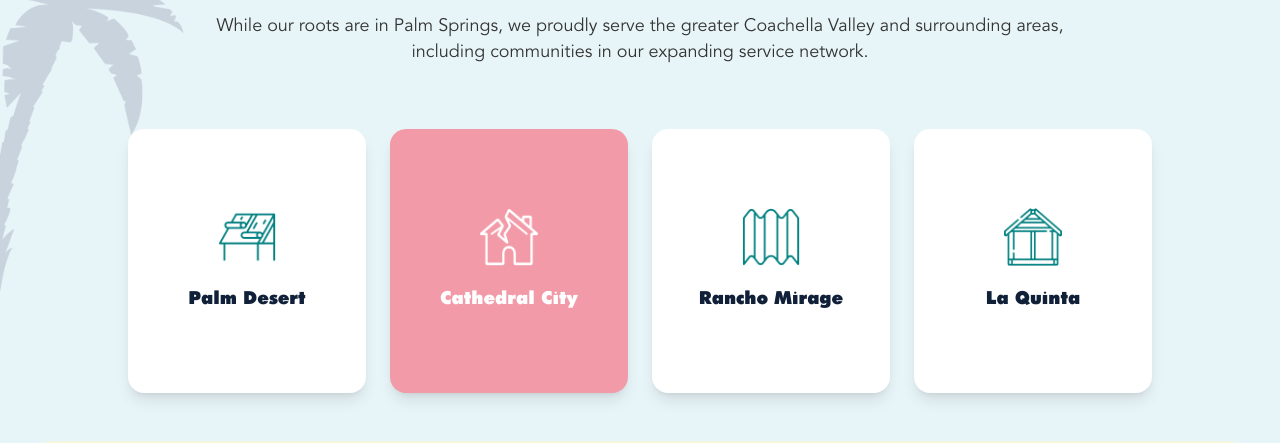
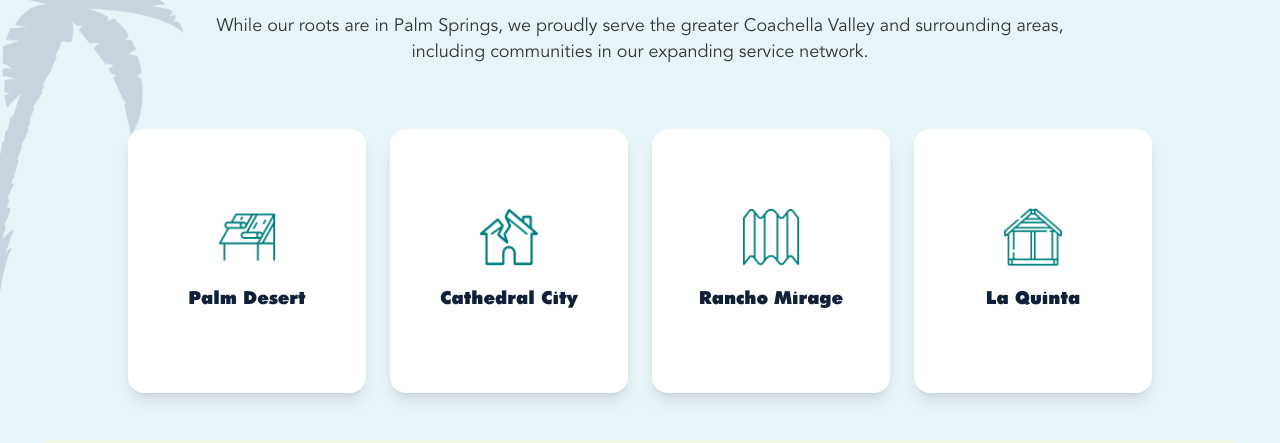
Before and after one commit to awaiskhancpp/Palm-Springs, a Next.js app: page / in a window 1280 px wide. Shown: the part 3680-4123 px from the top of the page. Built offline with nearby package versions, Linux system fonts and the light colour scheme.

Commit message:
Refactor ServingCitiesSection to use mouse enter for city selection and reset initial selected city state

```diff
--- a/src/components/ServingCitiesSection.tsx
+++ b/src/components/ServingCitiesSection.tsx
@@ -1,6 +1,7 @@
 'use client'
 import Image from 'next/image'
 import { useState } from 'react'
+
 export default function ServingCitiesSection() {
   const cities = [
     {
@@ -28,11 +29,11 @@ export default function ServingCitiesSection() {
       name: 'La Quinta',
     },
   ]
-  const [selectedCity, setSelectedCity] = useState<number | null>(2)
+  const [selectedCity, setSelectedCity] = useState<number | null>(null)
+
   return (
     <section className="relative w-full bg-[#E8F5F8] py-16 lg:py-24 overflow-hidden">
       {/* Palm Tree - Top Left */}
-
       <div className="relative max-w-[1441px] w-[95%] mx-auto">
         <Image
           src="/tree.png"
@@ -56,8 +57,8 @@ export default function ServingCitiesSection() {
           {cities.map((city) => (
             <div
               key={city.id}
-              onClick={() => setSelectedCity(city.id)}
-              className={`${selectedCity === city.id ? 'bg-[#F29AA7]' : 'bg-white'} rounded-2xl p-6 md:p-8 flex flex-col items-center justify-center text-center shadow-lg hover:shadow-xl transition-shadow`}
+              onMouseEnter={() => setSelectedCity(city.id)}
+              className={`${selectedCity === city.id ? 'bg-[#F29AA7]' : 'bg-white'} rounded-2xl p-6 md:p-8 flex flex-col items-center justify-center text-center shadow-lg hover:shadow-xl transition-all duration-300`}
             >
               <div className="flex flex-col gap-5 justify-center items-center w-50 h-50 ">
                 <Image
```
